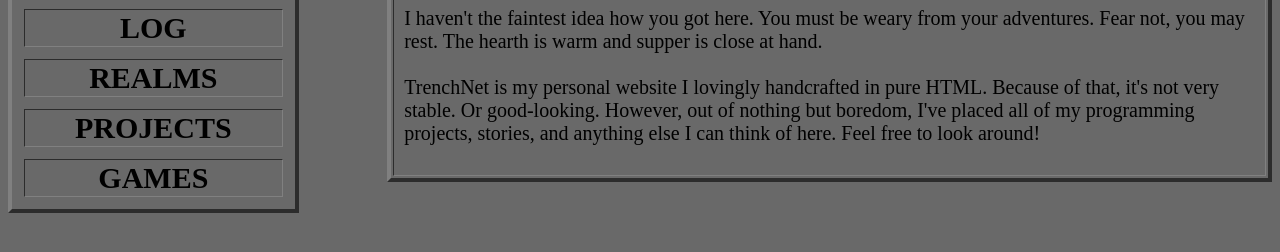
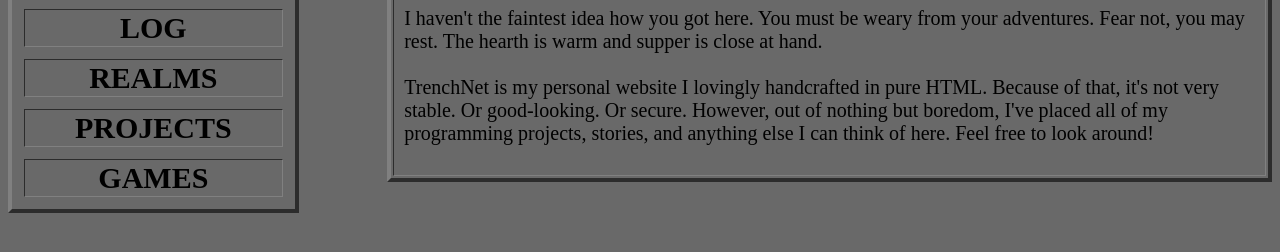
Before and after one commit to LordArandor/xiodyne-website, a plain HTML site: page index.html in a window 1280 px wide. Shown: the part 304-556 px from the top of the page. Drawn offline with Linux system fonts and the light colour scheme.

Commit message:
Added some more stuff.

```diff
--- a/index.html
+++ b/index.html
@@ -11,13 +11,13 @@
 
   </style>
   </head>
-  <body style="                            background-color:dimgrey;">
+  <body style="                              background-color:dimgrey;">
     <div style="text-align: center;">
       <table style="width: 100%; margin-left:auto; margin-right:auto" border="8">
         <tbody>
           <tr>
-            <td style="font-size:96px; font-weight:bold;"> -&nbsp;TrenchNet&nbsp;
-              -</td>
+            <td style="font-size:96px; font-weight:bold;"> -
+              &nbsp;TrenchNet&nbsp; -</td>
           </tr>
         </tbody>
       </table>
@@ -52,15 +52,14 @@
             <td style="text-align:left; padding:10px; font-size:24px; color:"> <strong>Welcome,
                 Traveler.</strong>
               <p style="font-size:20px">I haven't the faintest idea how you got
-                here. You must be weary from your adventures. Fear not, you
-                may rest. The hearth is warm and supper is close at
-                hand. <br>
+                here. You must be weary from your adventures. Fear not, you may
+                rest. The hearth is warm and supper is close at hand. <br>
                 <br>
                 TrenchNet is my personal website I lovingly handcrafted in pure
-                HTML. Because of that, it's not very stable. Or good-looking.
-                However, out of nothing but boredom, I've placed all of my
-                programming projects, stories, and anything else I can think of
-                here. Feel free to look around!</p>
+                HTML. Because of that, it's not very stable. Or good-looking. Or
+                secure. However, out of nothing but boredom, I've
+                placed all of my programming projects, stories, and anything
+                else I can think of here. Feel free to look around!</p>
             </td>
           </tr>
         </tbody>
```
Also changed, not shown: about.html (+4 -4 lines), 2 other files.
